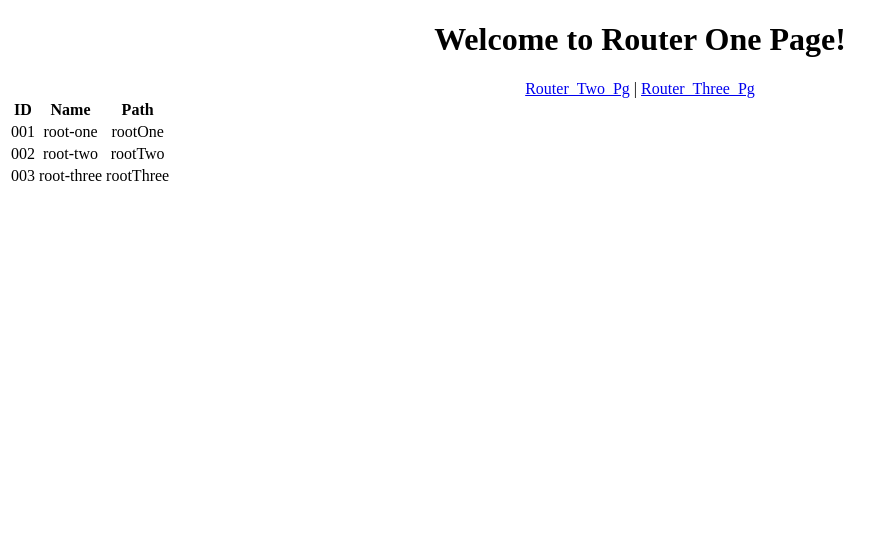
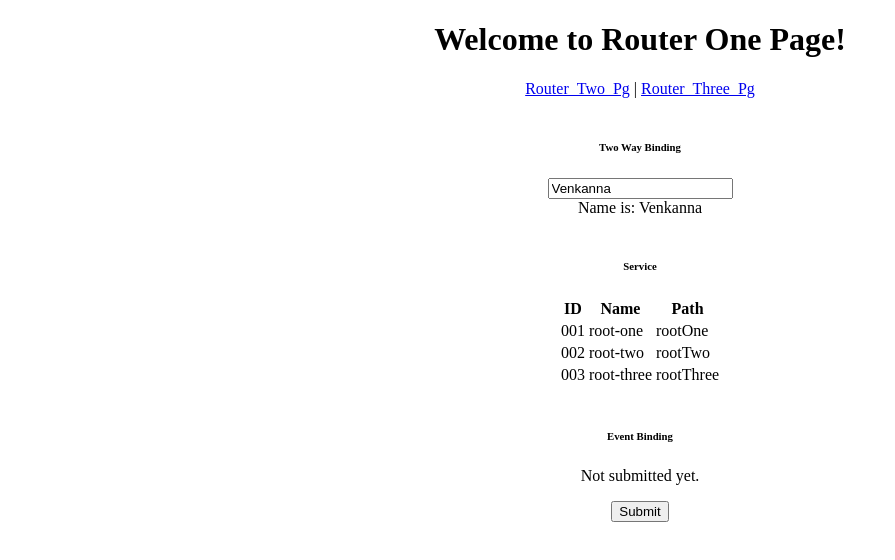
Before and after one commit to Venki-Yepuri/MyAngular6App, an Angular app: page /rootOne in a window 1280 px wide. Shown: the top 560 px of the page, without its empty margins (0-895 px from the left). Built offline with nearby package versions, Linux system fonts and the light colour scheme.

Commit message:
Two way Binding & Event Binding

```diff
--- a/src/app/app.module.ts
+++ b/src/app/app.module.ts
@@ -1,6 +1,7 @@
 import { BrowserModule } from '@angular/platform-browser';
 import { NgModule } from '@angular/core';
 import { HttpClientModule } from '@angular/common/http';
+import { FormsModule } from '@angular/forms';
 
 import { AppComponent } from './app.component';
 import {RouterOneComponent} from '../routings/routerOne.component';
@@ -21,7 +22,8 @@ import { MyService } from '../services/my.service';
   imports: [
     BrowserModule,
     AppRoutingModule,
-    HttpClientModule
+    HttpClientModule,
+    FormsModule
   ],
   providers: [MyService],
   bootstrap: [AppComponent]
--- a/src/routings/routerOne.component.html
+++ b/src/routings/routerOne.component.html
@@ -6,6 +6,13 @@
     <a routerLink="/rootTwo">Router_Two_Pg</a> |
     <a routerLink="/rootThree">Router_Three_Pg</a>
   </nav>
+  <br/>
+  <h6>Two Way Binding</h6>
+  <input type='text' [(ngModel)]='name'/>
+  <div>Name is: {{name}}</div>
+  <br/>
+  <h6>Service</h6>
+  <div style="text-align: -webkit-center;">
     <table *ngIf="arrPaths">
       <!-- ADD HEADERS -->
       <tr>
@@ -22,4 +29,11 @@
       </tr>
     </table>
   </div>
+  <br/>
+  <h6>Event Binding</h6>
+  <!--<button class='btn' (click)='submit()'>Submit</button>-->
+  <p>{{submitText}}</p>
+  <button class='btn' on-click='submit();'>Submit</button>
+
+</div>
 <router-outlet></router-outlet>
--- a/src/routings/routerOne.component.ts
+++ b/src/routings/routerOne.component.ts
@@ -9,12 +9,16 @@ import { MyService } from '../services/my.service';
 export class RouterOneComponent {
   title = 'Router One Page';
   arrPaths: string [];
-
+  public name: string = "Venkanna";
+  public submitText: string = 'Not submitted yet.';
   constructor(private myService: MyService) {
     this.myService.getPaths().subscribe(data => {
       this.arrPaths = data;
       console.log(data);
     });
   }
+  submit() {
+    this.submitText = 'Submitted successfully!';
+  }
 
 }
```
Lines whose indentation alone changed are shown as unchanged.
